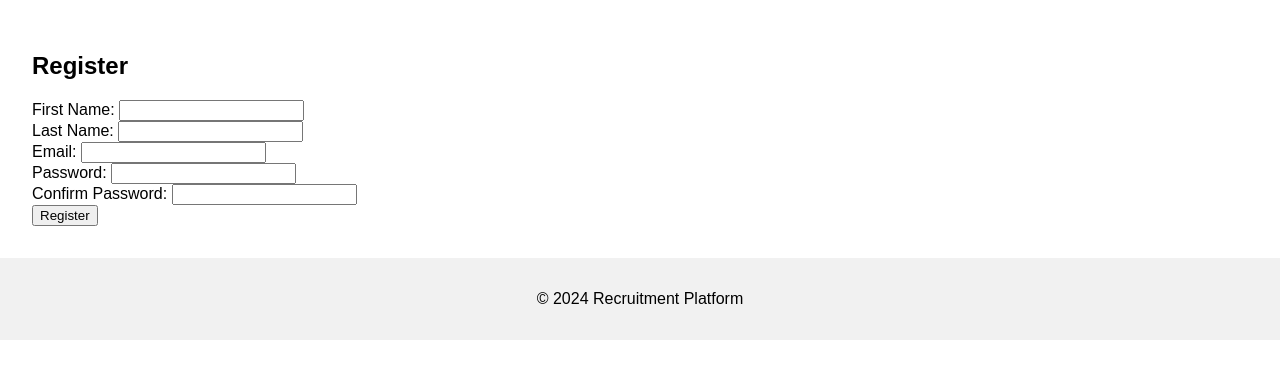
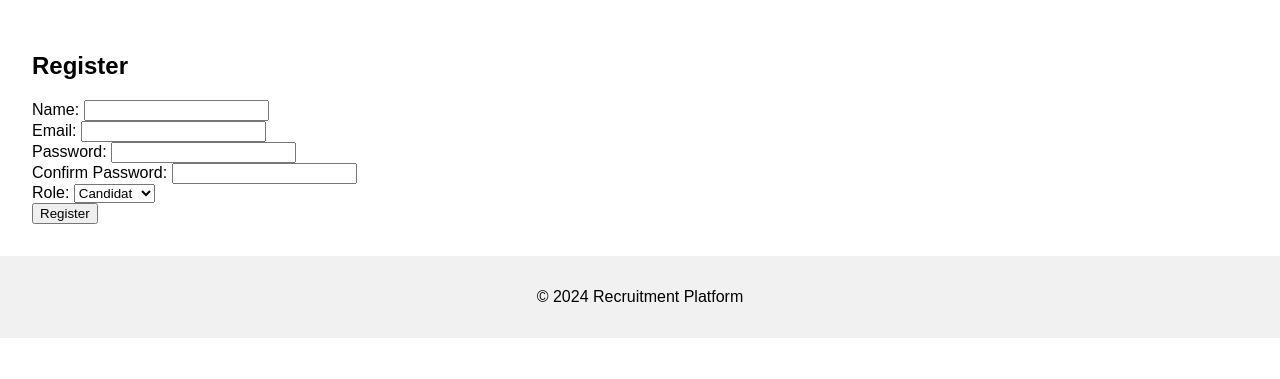
Before and after one commit to Marouane22B/recrute, a FastAPI app: page /register in a window 1280 px wide. Shown: the part 130-509 px from the top of the page. Run offline with FastAPI, Linux system fonts and the light colour scheme.

Commit message:
asdasdasd

```diff
--- a/backend/app/main.py
+++ b/backend/app/main.py
@@ -3,6 +3,10 @@ from fastapi.responses import HTMLResponse
 from fastapi.staticfiles import StaticFiles
 from fastapi.templating import Jinja2Templates
 from routers import users
+from database.connection import get_snowflake_connection
+from fastapi import FastAPI, Form, HTTPException
+from werkzeug.security import generate_password_hash
+from database.queries import insert_user
 
 
 # Création de l'application FastAPI
@@ -20,15 +24,26 @@ async def home(request: Request):
 async def register_page(request: Request):
     return templates.TemplateResponse("register.html", {"request": request})
 
+
 @app.post("/register")
 async def register_user(
-    first_name: str = Form(...), last_name: str = Form(...),
-    email: str = Form(...), password: str = Form(...),
-    confirm_password: str = Form(...)
+    name: str = Form(...),
+    email: str = Form(...),
+    password: str = Form(...),
+    confirm_password: str = Form(...),
+    role: str = Form("candidat")
 ):
     if password != confirm_password:
-        return {"error": "Passwords do not match!"}
-    return {"message": f"Welcome {first_name} {last_name}! Registration successful."}
+        raise HTTPException(status_code=400, detail="Passwords do not match!")
+    # Hash du mot de passe pour la sécurité
+    password_hash = generate_password_hash(password)
+    try:
+        # Insérer l'utilisateur dans la base de données
+        insert_user(name, email, password_hash, role)
+        return {"message": "User registered successfully!"}
+    except Exception as e:
+        # Gestion des erreurs
+        raise HTTPException(status_code=400, detail=f"Registration failed: {str(e)}")
 
 @app.get("/login", response_class=HTMLResponse)
 async def login_page(request: Request):
@@ -44,6 +59,13 @@ async def login_page(request: Request):
     return templates.TemplateResponse("login.html", {"request": request})
 
 app.include_router(users.router, prefix="/api", tags=["users"])
+try:
+    conn = get_snowflake_connection()
+    print("Connexion à Snowflake réussie !")
+    conn.close()
+except Exception as e:
+    print(f"Erreur lors de la connexion à Snowflake : {e}")
+
 
 
 if __name__ == "__main__":
--- a/backend/app/routers/users.py
+++ b/backend/app/routers/users.py
@@ -6,8 +6,7 @@ router = APIRouter()
 
 @router.post("/register")
 async def register_user(
-    first_name: str = Form(...),
-    last_name: str = Form(...),
+    name: str = Form(...),
     email: str = Form(...),
     password: str = Form(...),
     confirm_password: str = Form(...)
@@ -16,14 +15,13 @@ async def register_user(
         raise HTTPException(status_code=400, detail="Passwords do not match")
 
     # Concatenate first and last names for full name
-    full_name = f"{first_name} {last_name}"
 
     # Hash the password for security
     password_hash = generate_password_hash(password)
 
     try:
         # Insert user into the database
-        insert_user(full_name, email, password_hash)
+        insert_user(name, email, password_hash)
         return {"message": "User registered successfully!"}
     except Exception as e:
         # Handle errors
--- a/frontend/templates/register.html
+++ b/frontend/templates/register.html
@@ -5,11 +5,8 @@
 {% block content %}
 <h2>Register</h2>
 <form action="/api/register" method="post">
-    <label for="first_name">First Name:</label>
-    <input type="text" id="first_name" name="first_name" required><br>
-
-    <label for="last_name">Last Name:</label>
-    <input type="text" id="last_name" name="last_name" required><br>
+    <label for="name">Name:</label>
+    <input type="text" id="name" name="name" required><br>
 
     <label for="email">Email:</label>
     <input type="email" id="email" name="email" required><br>
@@ -20,6 +17,15 @@
     <label for="confirm_password">Confirm Password:</label>
     <input type="password" id="confirm_password" name="confirm_password" required><br>
 
+    <label for="role">Role:</label>
+    <select id="role" name="role">
+        <option value="candidat">Candidat</option>
+        <option value="recruteur">Recruteur</option>
+        <option value="admin">Admin</option>
+    </select><br>
+
     <button type="submit">Register</button>
 </form>
+
+</form>
 {% endblock %}
```
Also changed, not shown: backend/app/database/connection.py (+14 -9 lines), backend/app/database/queries.py (+12 -6 lines), 1 other file.
